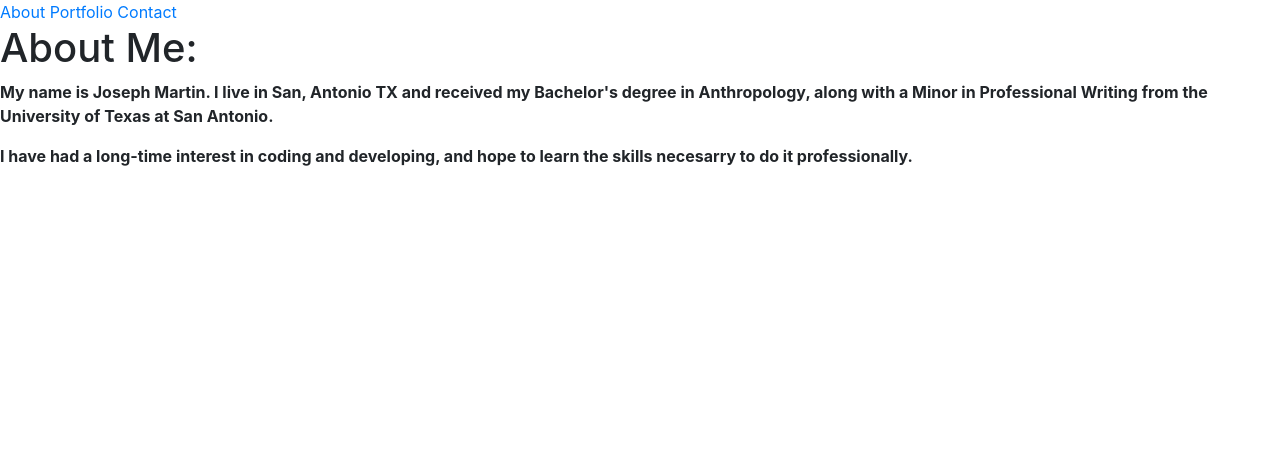
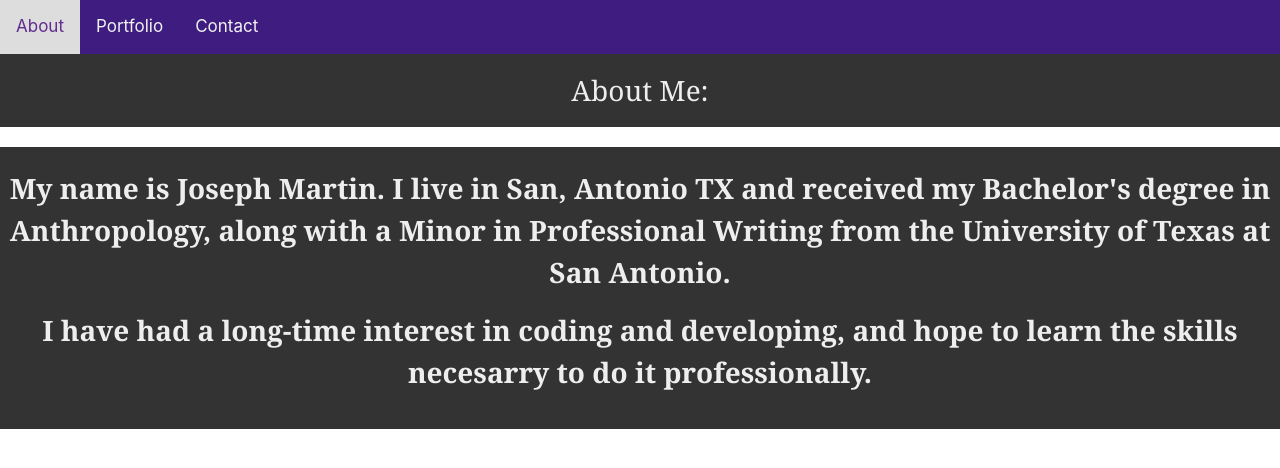
Before and after one commit to josephmartin721/JRM-ResponsivePortfolio, a plain HTML site: page index.html in a window 1280 px wide. Drawn offline with nearby package versions, Linux system fonts and the light colour scheme; the site is published under a folder, as on GitHub Pages, so addresses that start at the root find nothing; a web font is replaced by a local one.

Commit message:
Renamed file paths

```diff
--- a/index.html
+++ b/index.html
@@ -6,7 +6,7 @@
     <meta name="viewport" content="width=device-width, initial-scale=1.0">
     <link rel="stylesheet" href="https://stackpath.bootstrapcdn.com/bootstrap/4.1.3/css/bootstrap.min.css" integrity="sha384-MCw98/SFnGE8fJT3GXwEOngsV7Zt27NXFoaoApmYm81iuXoPkFOJwJ8ERdknLPMO" crossorigin="anonymous">
 <script src="https://stackpath.bootstrapcdn.com/bootstrap/4.1.3/js/bootstrap.min.js" integrity="sha384-ChfqqxuZUCnJSK3+MXmPNIyE6ZbWh2IMqE241rYiqJxyMiZ6OW/JmZQ5stwEULTy" crossorigin="anonymous"></script>
-<link rel="stylesheet" href="/Assets/style.css">
+<link rel="stylesheet" href="./assets/style.css">
 <link rel="preconnect" href="https://fonts.gstatic.com">
 <link rel="preconnect" href="https://fonts.gstatic.com">
 <link href="https://fonts.googleapis.com/css2?family=Potta+One&family=Yusei+Magic&display=swap" rel="stylesheet">
```
Also changed, not shown: JRM-Portfolio.html (+1 -1 lines), contact.html (+1 -1 lines).
